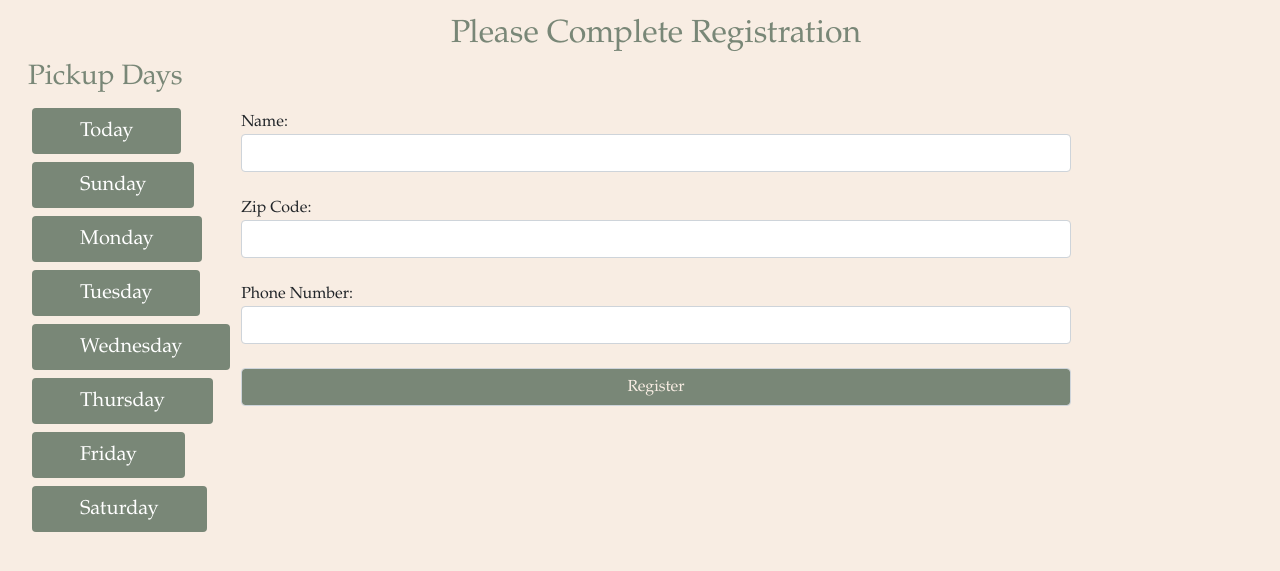
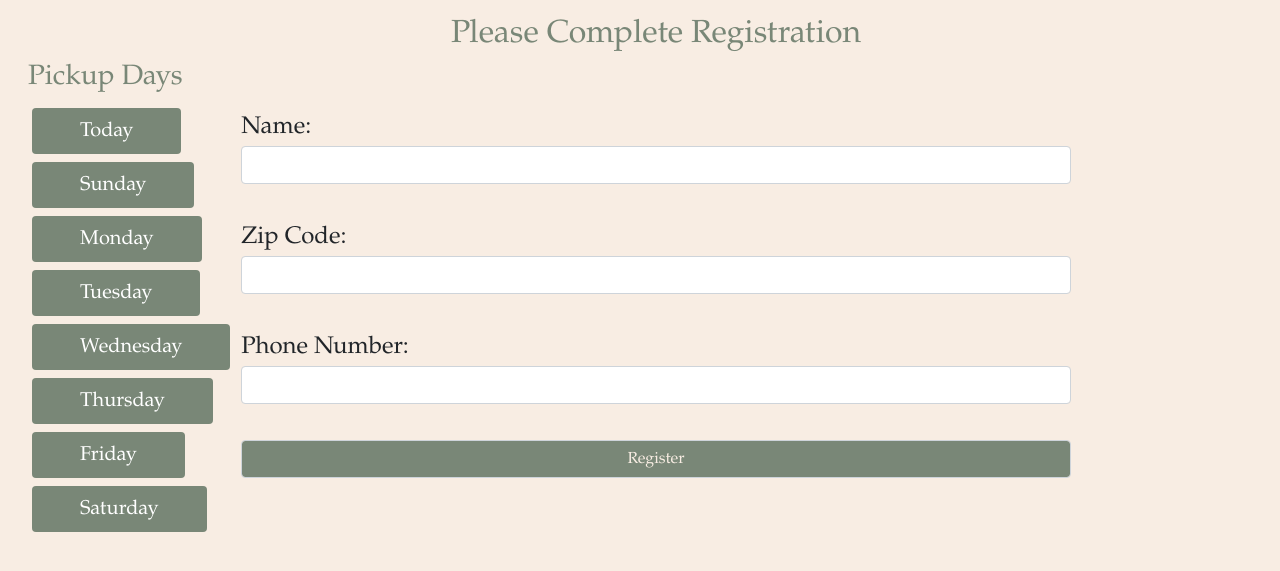
Before and after one commit to Matt-T977/Trash_Collector_Project, a Django app: page /employees/create/ in a window 1280 px wide. Shown: the part 74-645 px from the top of the page. Run offline with Django 3.2, Linux system fonts and the light colour scheme; the visitor is signed in with stand-in values (Sample User, id 1).

Commit message:
Final Clean Up
Final Clean Up

```diff
--- a/trash_collector/employees/templates/employees/index.html
+++ b/trash_collector/employees/templates/employees/index.html
@@ -14,6 +14,7 @@
     <div class='col text-center h2 d-none d-lg-block text-color-button'>
     Hello {{ user.username }}! Today is {{today}}
     </div>
+  </div>
 
 
   <div class='row'>
@@ -48,7 +49,6 @@
         </tbody>
       </table>
     </div>
-  </div>
 
   <br>
 
@@ -92,6 +92,5 @@
     <a href="{% url 'login' %}">Log In</a>
     <a href="{% url 'accounts:register' %}">Sign Up</a>
   {% endif %}
-</div>
 
 {% endblock %}
--- a/trash_collector/templates/base.html
+++ b/trash_collector/templates/base.html
@@ -18,7 +18,7 @@
   </nav>
   {% endif %}
     <main>
-      <div class='container-fluid mx-3 my-3'>
+      <div class='container-fluid mx-3 my-3 fs-4'>
         <div class='row'>
           <div class='col'>
           {% block header %}{% endblock %}
```
